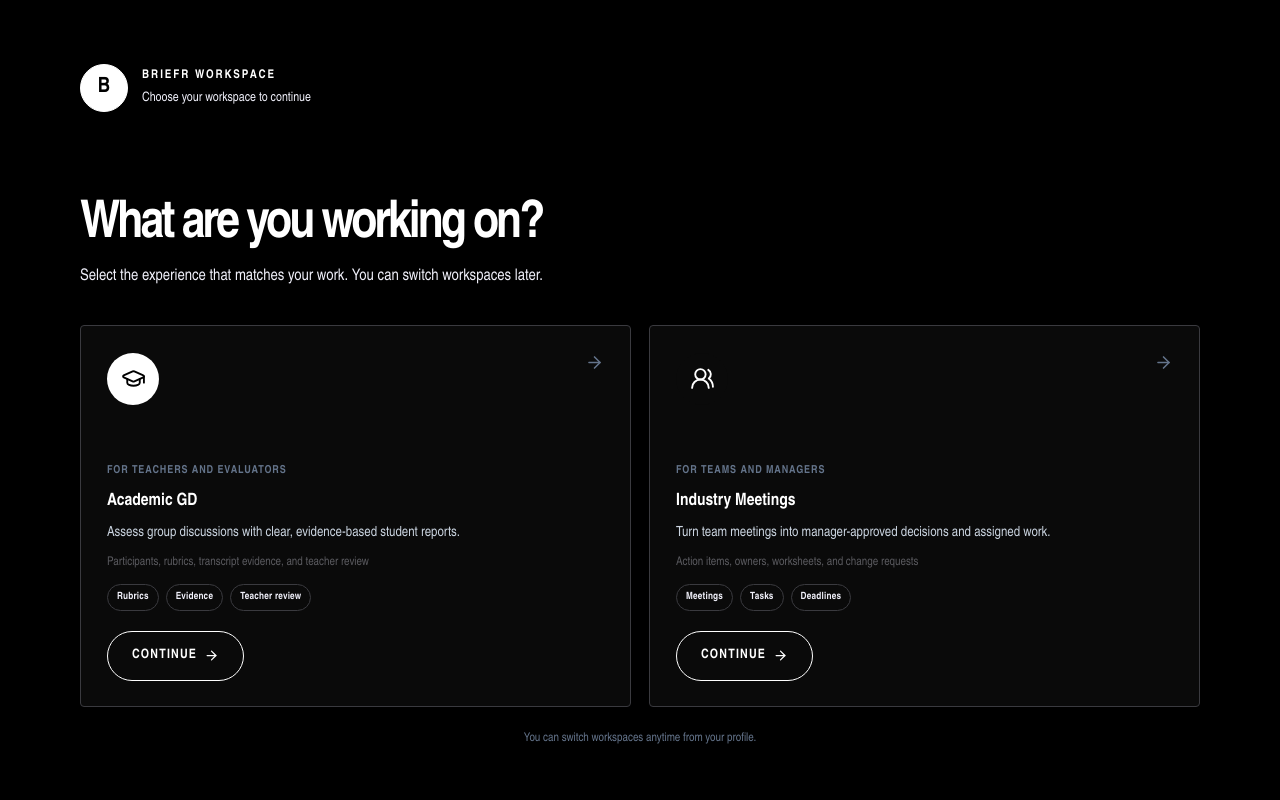
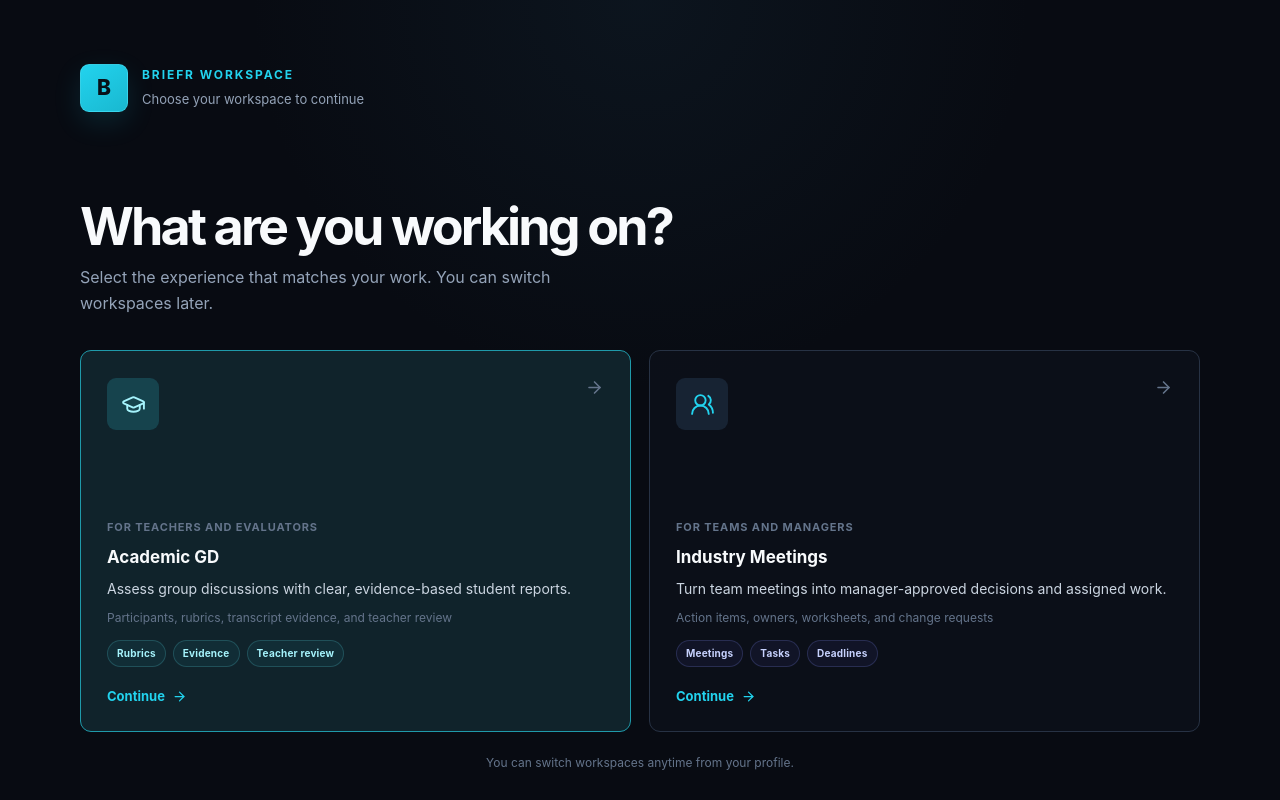
Before and after one commit to OCTehckie18/briefr, a React (Vite) app in the folder frontend/: page /select-track in a window 1280 px wide. Built offline with nearby package versions, Linux system fonts and the light colour scheme.

Commit message:
revert: restore original UI settings

```diff
--- a/frontend/src/index.css
+++ b/frontend/src/index.css
@@ -7,23 +7,23 @@
 
 :root {
   color-scheme: dark;
-  --surface: #0a0a0a;
-  --surface-raised: #0a0a0a;
-  --surface-subtle: #0a0a0a;
-  --border: #3a3a3f;
-  --border-strong: #ffffff;
-  --text-primary: #ffffff;
-  --text-secondary: #f0f0fa;
-  --text-muted: #5a5a5f;
-  --primary: #ffffff;
-  --primary-hover: #f0f0fa;
-  --primary-glow: rgba(255, 255, 255, 0.12);
-  --radius-sm: 4px;
-  --radius-md: 8px;
-  --radius-lg: 16px;
+  --surface: rgba(15, 23, 42, 0.72);
+  --surface-raised: rgba(30, 41, 59, 0.48);
+  --surface-subtle: rgba(255, 255, 255, 0.025);
+  --border: rgba(255, 255, 255, 0.09);
+  --border-strong: rgba(255, 255, 255, 0.16);
+  --text-primary: #f8fafc;
+  --text-secondary: #94a3b8;
+  --text-muted: #64748b;
+  --primary: #22d3ee;
+  --primary-hover: #67e8f9;
+  --primary-glow: rgba(34, 211, 238, 0.18);
+  --radius-sm: 10px;
+  --radius-md: 14px;
+  --radius-lg: 18px;
   /* Compatibility aliases keep the existing report and tab components aligned. */
-  --bg-secondary: #0a0a0a;
-  --bg-tertiary: #0a0a0a;
+  --bg-secondary: #0f172a;
+  --bg-tertiary: rgba(255, 255, 255, 0.05);
   --card-border: var(--border);
   --border-radius-sm: var(--radius-sm);
   --border-radius-md: var(--radius-md);
@@ -42,9 +42,9 @@ body,
 }
 
 body {
-  font-family: "D-DIN", "Arial Narrow", Arial, Verdana, sans-serif;
-  background: #000000;
-  color: #ffffff;
+  font-family: var(--font-sans);
+  background: #080b12;
+  color: #f8fafc;
   min-height: 100vh;
   overflow-x: hidden;
   -webkit-font-smoothing: antialiased;
@@ -69,13 +69,13 @@ button:disabled { cursor: not-allowed; }
 
 .page-shell { width: 100%; max-width: none; margin: 0; }
 .page-header { display: flex; flex-wrap: wrap; align-items: flex-end; justify-content: space-between; gap: 20px; margin-bottom: 32px; }
-.page-title { color: var(--text-primary); font-family: "D-DIN-Bold", "Arial Narrow", Arial, Verdana, sans-serif; font-size: clamp(40px, 5vw, 60px); font-weight: 700; letter-spacing: 1.2px; line-height: 1.2; text-transform: uppercase; }
-.page-description { max-width: 760px; margin-top: 10px; color: var(--text-muted); font-size: 16px; line-height: 1.55; }
+.page-title { color: var(--text-primary); font-size: clamp(32px, 3vw, 40px); font-weight: 700; letter-spacing: -0.04em; line-height: 1.1; }
+.page-description { max-width: 760px; margin-top: 10px; color: var(--text-secondary); font-size: 16px; line-height: 1.55; }
 .section-title { color: var(--text-primary); font-size: 20px; font-weight: 600; letter-spacing: -0.015em; }
-.ui-card { border: 1px solid #3a3a3f; border-radius: 4px; background: var(--surface-subtle); box-shadow: none; }
-.ui-input { min-height: 48px; width: 100%; border: 1px solid #3a3a3f; border-radius: 4px; background: #0a0a0a; color: var(--text-primary); padding: 12px 16px; font-size: 16px; outline: none; transition: border-color .18s, background .18s; }
+.ui-card { border: 1px solid var(--border); border-radius: var(--radius-lg); background: var(--surface-subtle); box-shadow: 0 12px 30px rgba(0, 0, 0, 0.12); }
+.ui-input { min-height: 48px; width: 100%; border: 1px solid var(--border); border-radius: var(--radius-md); background: rgba(255,255,255,.035); color: var(--text-primary); padding: 12px 16px; font-size: 15px; outline: none; transition: border-color .18s, box-shadow .18s, background .18s; }
 .ui-input::placeholder { color: var(--text-muted); }
-.ui-input:focus { border-color: #ffffff; box-shadow: none; background: #0a0a0a; }
+.ui-input:focus { border-color: rgba(34,211,238,.55); box-shadow: 0 0 0 3px rgba(34,211,238,.1); background: rgba(255,255,255,.055); }
 .ui-label { display: block; margin-bottom: 8px; color: var(--text-secondary); font-size: 13px; font-weight: 600; letter-spacing: .04em; }
 .empty-state { display: flex; min-height: 180px; flex-direction: column; align-items: center; justify-content: center; gap: 8px; padding: 24px; color: var(--text-muted); text-align: center; font-size: 14px; }
 .academic-app-shell { background: #f8fafc; color: #1e293b; }
@@ -111,27 +111,28 @@ button:disabled { cursor: not-allowed; }
 @media (max-width: 900px) { .academic-dashboard { margin: -32px -32px; padding: 34px 32px 52px; }.academic-stat-grid { grid-template-columns: repeat(2, 1fr); }.academic-content-grid { grid-template-columns: 1fr; } }
 @media (max-width: 600px) { .academic-dashboard { margin: -32px -20px; padding: 28px 20px 44px; }.academic-hero { align-items: flex-start; flex-direction: column; }.academic-stat-grid { grid-template-columns: 1fr; }.academic-session { grid-template-columns: auto 1fr; }.academic-session__meta { grid-column: 2; justify-items: start; }.academic-review-callout { align-items: flex-start; flex-wrap: wrap; }.academic-outline-button { margin-left: 0; } }
 
-.track-selection { min-height: 100vh; display: grid; place-items: center; padding: 40px 24px; background: #000000; }
+.track-selection { min-height: 100vh; display: grid; place-items: center; padding: 40px 24px; background: radial-gradient(circle at 50% 0%, rgba(30, 64, 85, .18), transparent 38%), #080b12; }
 .track-selection__shell { width: min(100%, 1120px); padding: 24px 0 18px; }
 .track-selection__header { display: flex; align-items: center; gap: 14px; }
 .track-selection__brand-copy { display: grid; gap: 5px; }
 .track-selection__intro-block { margin: 88px 0 34px; }
-.brand-mark { display: grid; width: 48px; height: 48px; place-items: center; border: 1px solid #ffffff; border-radius: 50%; background: #ffffff; color: #000000; font-size: 21px; font-weight: 800; }
-.eyebrow { margin-top: 0; color: #ffffff; font-size: 12px; font-weight: 700; letter-spacing: .16em; text-transform: uppercase; }
+.brand-mark { display: grid; width: 48px; height: 48px; place-items: center; border: 1px solid rgba(103, 232, 249, .35); border-radius: 9px; background: linear-gradient(145deg, #22d3ee, #19b8d0); color: #081018; font-size: 21px; font-weight: 800; box-shadow: 0 10px 28px rgba(34, 211, 238, .13); }
+.eyebrow { margin-top: 0; color: #22d3ee; font-size: 12px; font-weight: 700; letter-spacing: .16em; text-transform: uppercase; }
 .track-selection h1 { margin-top: 10px; color: var(--text-primary); font-size: clamp(34px, 5vw, 52px); font-weight: 700; letter-spacing: -.055em; line-height: 1.02; }
 .track-selection__intro, .track-selection__signed-in { color: var(--text-secondary); line-height: 1.6; }
 .track-selection__intro { max-width: 560px; margin-top: 12px; font-size: 16px; }
 .track-selection__signed-in { font-size: 13px; }
 .track-options { display: grid; grid-template-columns: repeat(2, minmax(0, 1fr)); gap: 18px; }
-.track-option { display: flex; min-height: 382px; flex-direction: column; align-items: stretch; gap: 20px; width: 100%; padding: 27px 26px 25px; border: 1px solid #3a3a3f; border-radius: 4px; background: #0a0a0a; color: inherit; text-align: left; transition: border-color .18s, background .18s, color .18s; }
-.track-option:hover, .track-option:focus-visible { border-color: #ffffff; background: #0a0a0a; outline: none; }
-.track-option:focus-visible { box-shadow: 0 0 0 2px #000000, 0 0 0 4px #ffffff; }
-.track-option--academic { border-top: 1px solid #3a3a3f; }
-.track-option--academic:hover, .track-option--academic:focus-visible { border-color: #ffffff; }
-.track-option--industry:hover, .track-option--industry:focus-visible { border-color: #ffffff; }
+.track-option { display: flex; min-height: 382px; flex-direction: column; align-items: stretch; gap: 20px; width: 100%; padding: 27px 26px 25px; border: 1px solid #273244; border-radius: 11px; background: rgba(13, 17, 26, .82); color: inherit; text-align: left; transition: border-color .18s, background .18s, transform .18s, box-shadow .18s; }
+.track-option:hover, .track-option:focus-visible { border-color: #22d3ee; background: #111827; outline: none; }
+.track-option:focus-visible { box-shadow: 0 0 0 3px rgba(34, 211, 238, .2), 0 16px 34px rgba(0, 0, 0, .22); }
+.track-option:hover { transform: translateY(-3px); box-shadow: 0 16px 34px rgba(0, 0, 0, .22); }
+.track-option--academic { border-color: #1f9aaa; background: #10232b; }
+.track-option--academic:hover, .track-option--academic:focus-visible { border-color: #67e8f9; background: #12313b; }
+.track-option--industry:hover, .track-option--industry:focus-visible { border-color: #818cf8; }
 .track-option__topline { display: flex; align-items: flex-start; justify-content: space-between; }
-.track-option__icon { display: grid; width: 52px; height: 52px; place-items: center; border-radius: 50%; background: #0a0a0a; color: #ffffff; }
-.track-option--academic .track-option__icon { background: #ffffff; color: #000000; }
+.track-option__icon { display: grid; width: 52px; height: 52px; place-items: center; border-radius: 9px; background: #172333; color: #22d3ee; }
+.track-option--academic .track-option__icon { background: #16434d; color: #a5f3fc; }
 .track-option__topline .track-option__arrow { color: #64748b; }
 .track-option__copy { display: grid; gap: 5px; margin-top: auto; }
 .track-option__audience { color: #64748b; font-size: 11px; font-weight: 650; letter-spacing: .08em; text-transform: uppercase; }
@@ -140,10 +141,11 @@ button:disabled { cursor: not-allowed; }
 .track-option__details { color: var(--text-muted); font-size: 12px; }
 .track-option__capabilities { display: flex; flex-wrap: wrap; gap: 7px; margin-top: 4px; }
 .track-option__chip { border: 1px solid rgba(148, 163, 184, .16); border-radius: 999px; padding: 5px 9px; color: #94a3b8; background: rgba(255, 255, 255, .035); font-size: 10px; font-weight: 650; letter-spacing: .02em; }
-.track-option--academic .track-option__chip, .track-option--industry .track-option__chip { border-color: #3a3a3f; color: #f0f0fa; background: #0a0a0a; }
+.track-option--academic .track-option__chip { border-color: rgba(103, 232, 249, .18); color: #a5f3fc; background: rgba(34, 211, 238, .06); }
+.track-option--industry .track-option__chip { border-color: rgba(129, 140, 248, .2); color: #c7d2fe; background: rgba(99, 102, 241, .07); }
 .track-option__copy { gap: 9px; }
 .track-option__arrow { color: #64748b; }
-.track-option__cta { display: inline-flex; align-items: center; gap: 7px; min-height: 50px; align-self: flex-start; padding: 0 24px; border: 1px solid #ffffff; border-radius: 32px; background: transparent; color: #ffffff; font-size: 13px; font-weight: 700; letter-spacing: 1.17px; text-transform: uppercase; }
+.track-option__cta { display: inline-flex; align-items: center; gap: 7px; color: #22d3ee; font-size: 13px; font-weight: 700; }
 .track-option__cta svg { transition: transform .18s ease; }
 .track-option:hover .track-option__cta svg, .track-option:focus-visible .track-option__cta svg { transform: translateX(4px); }
 .track-selection__footer { margin-top: 22px; color: #64748b; font-size: 12px; text-align: center; }
```
Also changed, not shown: frontend/src/components/layout/AppLayout.tsx (+14 -14 lines).
